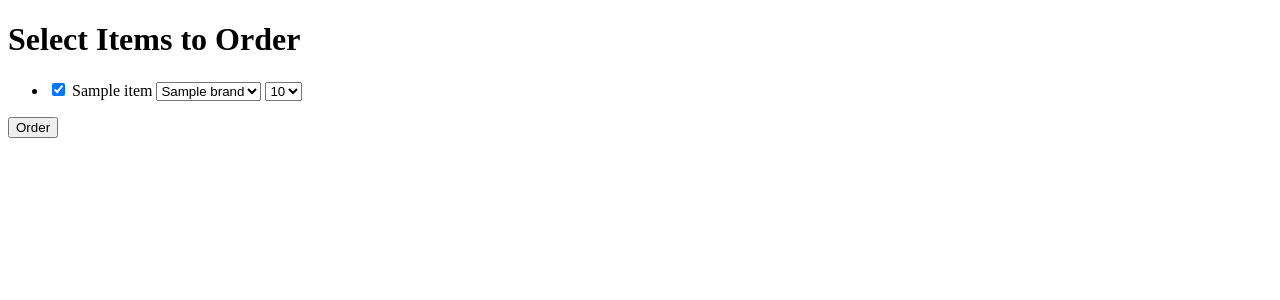
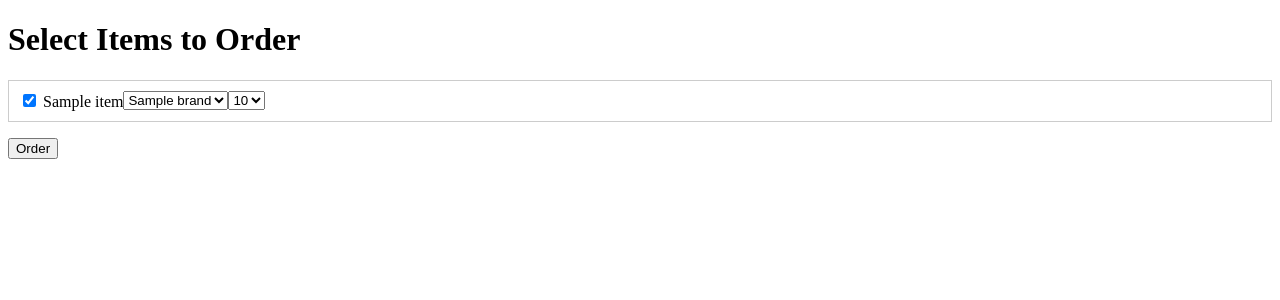
Before and after one commit to sharathbabu123/Grocery-Inventory-Management, a Flask app: template webapp/templates/list.html in a window 1280 px wide. Shown: the top 300 px of the page. Run offline with Flask 3, Linux system fonts and the light colour scheme; the template is opened without the code that fills it: most values are stand-ins (such as "Sample title", 1, 10 or a date in 2020).

Commit message:
Style list items with boxed layout

```diff
--- a/webapp/templates/list.html
+++ b/webapp/templates/list.html
@@ -3,15 +3,26 @@
 <head>
   <meta charset="utf-8">
   <title>Select Items</title>
+  <style>
+    ul { list-style: none; padding: 0; }
+    .item-box {
+      border: 1px solid #ccc;
+      padding: 10px;
+      margin-bottom: 10px;
+      display: flex;
+      align-items: center;
+    }
+    .item-box img { margin-right: 10px; }
+  </style>
 </head>
 <body>
   <h1>Select Items to Order</h1>
   <form method="post" action="{{ url_for('order') }}">
     <ul>
     {% for item in items %}
-      <li>
+      <li class="item-box">
           {% if item.image %}
-            <img src="{{ url_for('uploaded_file', filename=item.image) }}" alt="{{ item.name }}" width="50" style="vertical-align:middle; margin-right:10px;">
+            <img src="{{ url_for('uploaded_file', filename=item.image) }}" alt="{{ item.name }}" width="50">
           {% endif %}
         <label>
           <input type="checkbox" name="item-{{ loop.index0 }}" value="{{ item.name }}" checked>
```
